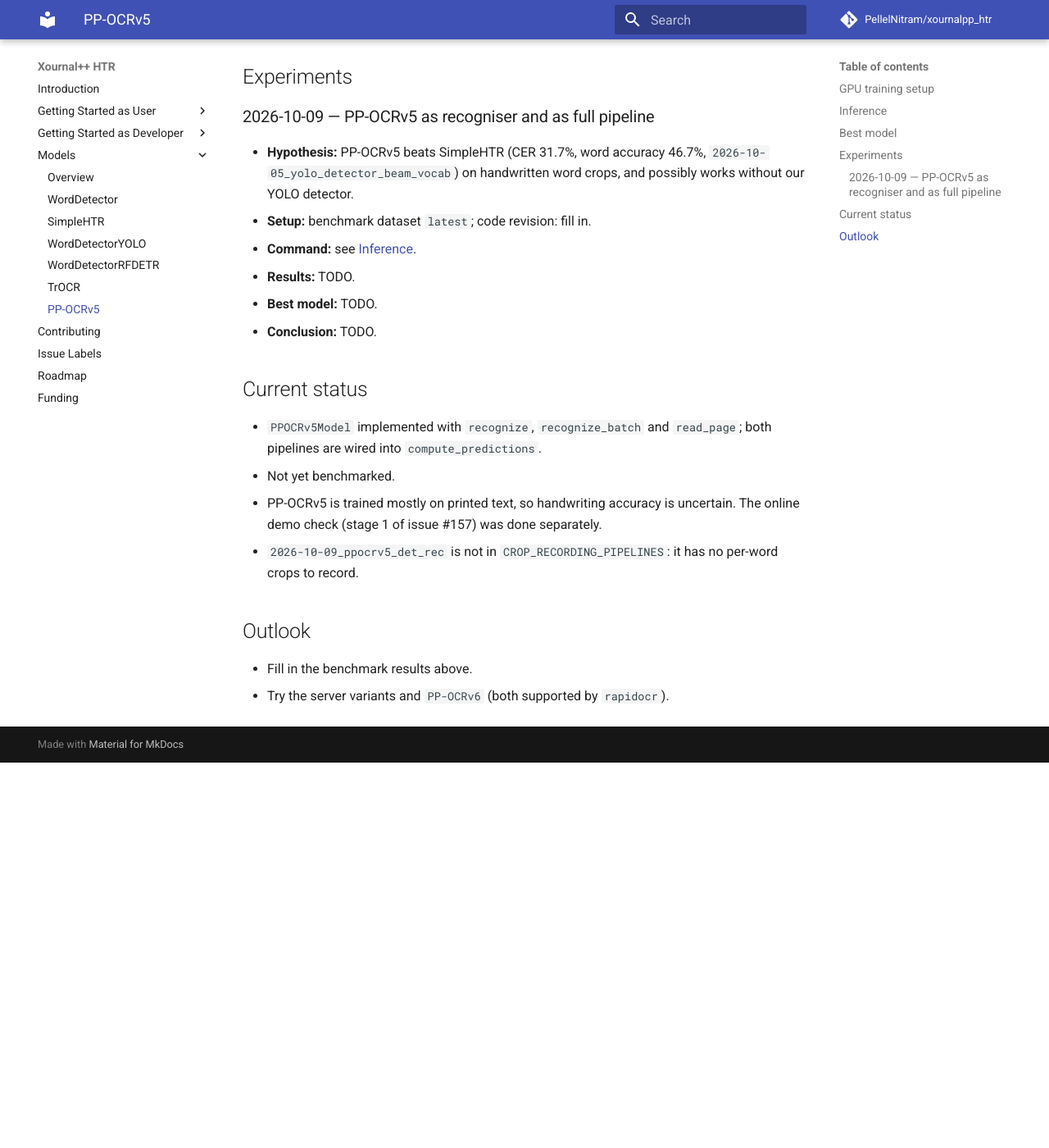
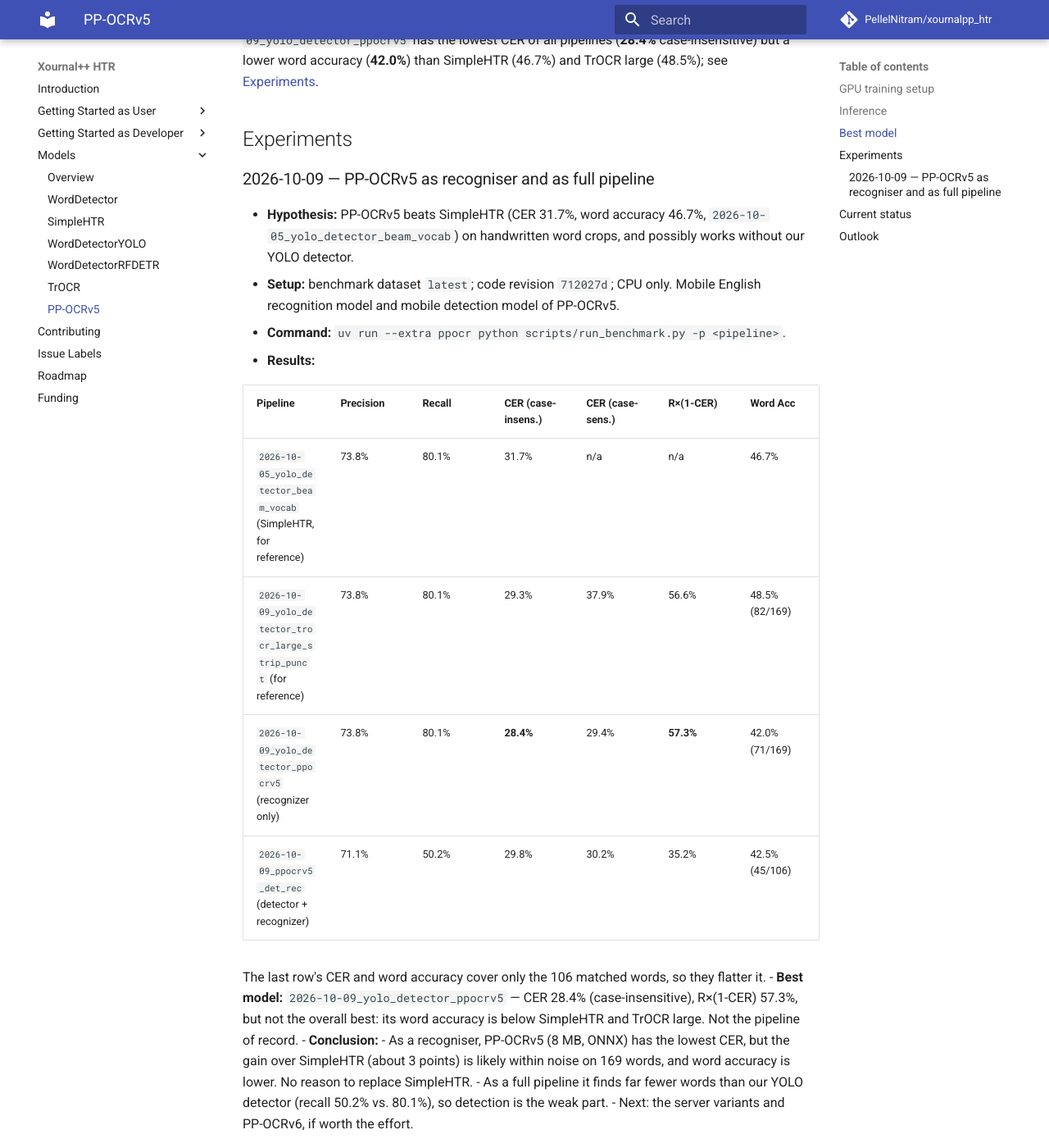
Before and after one commit to PellelNitram/xournalpp_htr, an MkDocs documentation site: the page built from docs/models/pp_ocrv5.md, in a window 1280 px wide and 1400 px high, scrolled down 1173 px. Shown: the whole window at 82% size. Built offline with MkDocs 1.6.1 and Material for MkDocs 9.7.7, drawn with Linux system fonts in a browser that asks for light colours; comment, search, counter and statistics services are not loaded; before the commit the page ends 2103 px from its top, so only the background shows below that; some of the changed text lies outside the part shown.

Commit message:
Record the PP-OCRv5 benchmark results. [CC]

```diff
--- a/docs/models/pp_ocrv5.md
+++ b/docs/models/pp_ocrv5.md
@@ -45,7 +45,11 @@
 
 ## Best model
 
-Not yet benchmarked.
+Neither pipeline replaces the default. The recognizer-only pipeline
+`2026-10-09_yolo_detector_ppocrv5` has the lowest CER of all pipelines
+(**28.4%** case-insensitive) but a lower word accuracy (**42.0%**) than
+SimpleHTR (46.7%) and TrOCR large (48.5%); see
+[Experiments](#experiments).
 
 ## Experiments
 
@@ -54,17 +58,37 @@
 - **Hypothesis:** PP-OCRv5 beats SimpleHTR (CER 31.7%, word accuracy 46.7%,
   `2026-10-05_yolo_detector_beam_vocab`) on handwritten word crops, and
   possibly works without our YOLO detector.
-- **Setup:** benchmark dataset `latest`; code revision: fill in.
-- **Command:** see [Inference](#inference).
-- **Results:** TODO.
-- **Best model:** TODO.
-- **Conclusion:** TODO.
+- **Setup:** benchmark dataset `latest`; code revision `712027d`; CPU only.
+  Mobile English recognition model and mobile detection model of
+  PP-OCRv5.
+- **Command:** `uv run --extra ppocr python scripts/run_benchmark.py -p <pipeline>`.
+- **Results:**
+
+| Pipeline | Precision | Recall | CER (case-insens.) | CER (case-sens.) | R×(1-CER) | Word Acc |
+|---|---|---|---|---|---|---|
+| `2026-10-05_yolo_detector_beam_vocab` (SimpleHTR, for reference) | 73.8% | 80.1% | 31.7% | n/a | n/a | 46.7% |
+| `2026-10-09_yolo_detector_trocr_large_strip_punct` (for reference) | 73.8% | 80.1% | 29.3% | 37.9% | 56.6% | 48.5% (82/169) |
+| `2026-10-09_yolo_detector_ppocrv5` (recognizer only) | 73.8% | 80.1% | **28.4%** | 29.4% | **57.3%** | 42.0% (71/169) |
+| `2026-10-09_ppocrv5_det_rec` (detector + recognizer) | 71.1% | 50.2% | 29.8% | 30.2% | 35.2% | 42.5% (45/106) |
+
+  The last row's CER and word accuracy cover only the 106 matched words, so
+  they flatter it.
+- **Best model:** `2026-10-09_yolo_detector_ppocrv5` — CER 28.4%
+  (case-insensitive), R×(1-CER) 57.3%, but not the overall best: its word
+  accuracy is below SimpleHTR and TrOCR large. Not the pipeline of record.
+- **Conclusion:**
+    - As a recogniser, PP-OCRv5 (8 MB, ONNX) has the lowest CER, but the
+      gain over SimpleHTR (about 3 points) is likely within noise on 169
+      words, and word accuracy is lower. No reason to replace SimpleHTR.
+    - As a full pipeline it finds far fewer words than our YOLO detector
+      (recall 50.2% vs. 80.1%), so detection is the weak part.
+    - Next: the server variants and PP-OCRv6, if worth the effort.
 
 ## Current status
 
 - `PPOCRv5Model` implemented with `recognize`, `recognize_batch` and
   `read_page`; both pipelines are wired into `compute_predictions`.
-- Not yet benchmarked.
+- Benchmarked; see [Experiments](#experiments).
 - PP-OCRv5 is trained mostly on printed text, so handwriting accuracy is
   uncertain. The online demo check (stage 1 of issue #157) was done separately.
 - `2026-10-09_ppocrv5_det_rec` is not in `CROP_RECORDING_PIPELINES`: it has no
@@ -72,5 +96,4 @@
 
 ## Outlook
 
-- Fill in the benchmark results above.
 - Try the server variants and `PP-OCRv6` (both supported by `rapidocr`).
```
